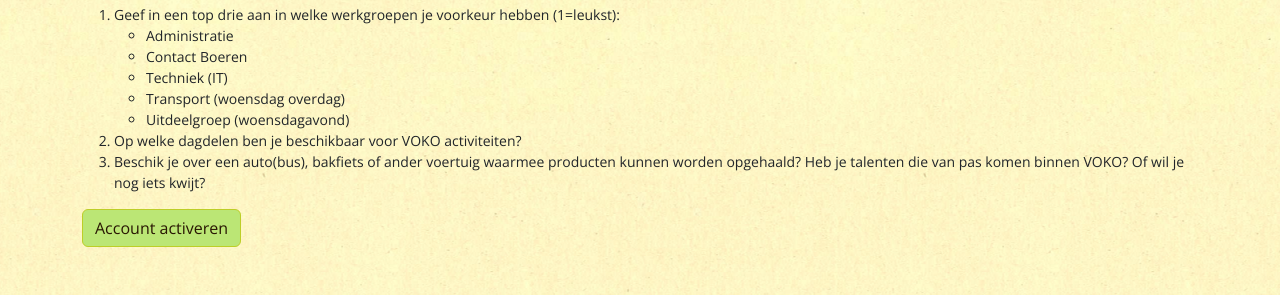
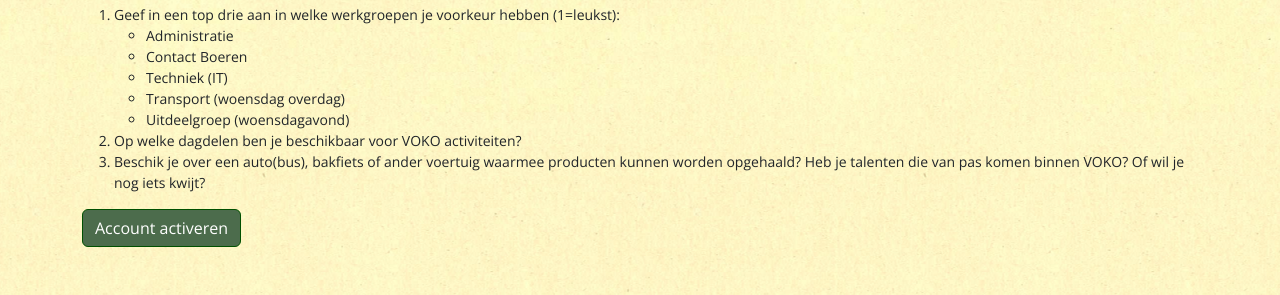
Before and after one commit to VOKO-Utrecht/voko, a Django app: template webapp/templates/accounts/activate.html in a window 1280 px wide. Shown: the part 792-1087 px from the top of the page. Run offline with Django 4.2, Linux system fonts and the light colour scheme; the template is opened without the code that fills it: most values are stand-ins (such as "Sample title", 1, 10 or a date in 2020); some libraries are stand-ins or nearby versions; some web fonts are replaced.

Commit message:
primary button color

```diff
--- a/webapp/assets/css/voko.css
+++ b/webapp/assets/css/voko.css
@@ -17,23 +17,13 @@ th {
 
 .btn-primary {
   --bs-btn-active-bg: #000;
-  --bs-btn-bg: hsl(83, 69%, 68%);
-  --bs-btn-border-color: hsl(66, 68%, 48%);
-  --bs-btn-color:#291703;
-  --bs-btn-hover-bg: hsl(83, 90%, 76%);
-  --bs-btn-hover-border-color: hsl(66, 68%, 48%);
-  --bs-btn-hover-color:#291703;
+  --bs-btn-bg: #4c6c4c;
+  --bs-btn-border-color: #005000;
+  --bs-btn-color:#ffffff;
+  --bs-btn-hover-bg: #007200;
+  --bs-btn-hover-border-color: #005000;
+  --bs-btn-hover-color:#ffffff;
 }
-/*
-.btn-primary {
-  --bs-btn-active-bg: #000;
-  --bs-btn-bg: #007200;
-  --bs-btn-border-color: hsl(66, 68%, 48%);
-  --bs-btn-color:#ffffff;
-  --bs-btn-hover-bg: hsl(83, 90%, 76%);
-  --bs-btn-hover-border-color: hsl(66, 68%, 48%);
-  --bs-btn-hover-color:#291703;
-} */
 
 .lead {
   font-size: 1.1em;
```
